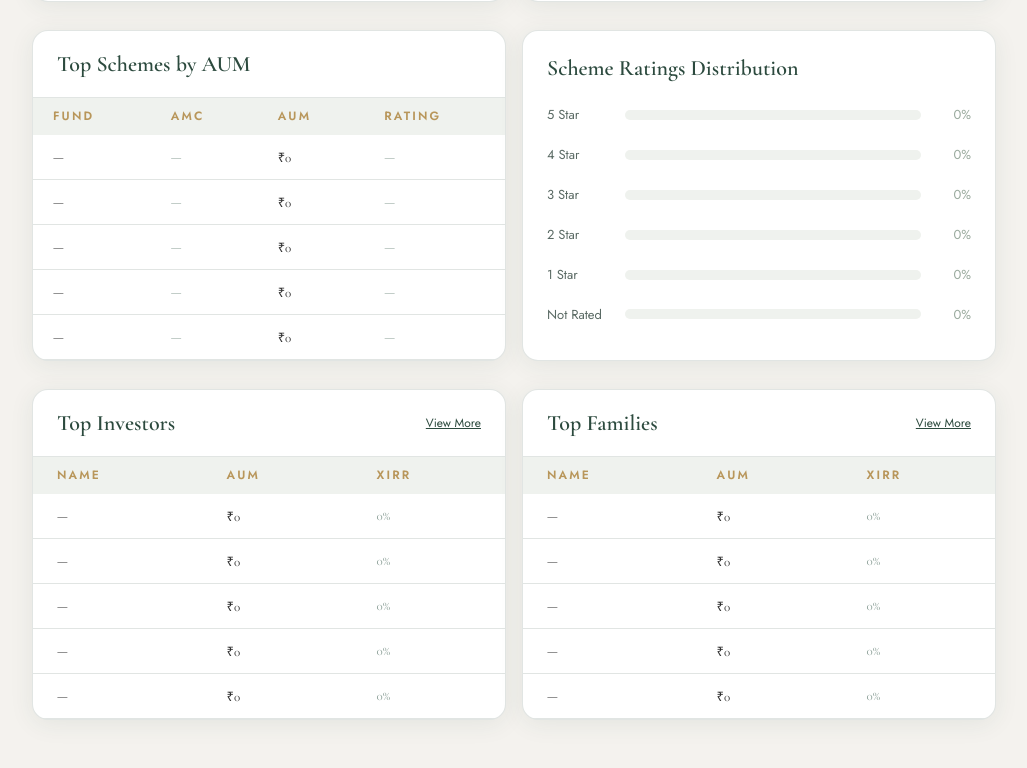
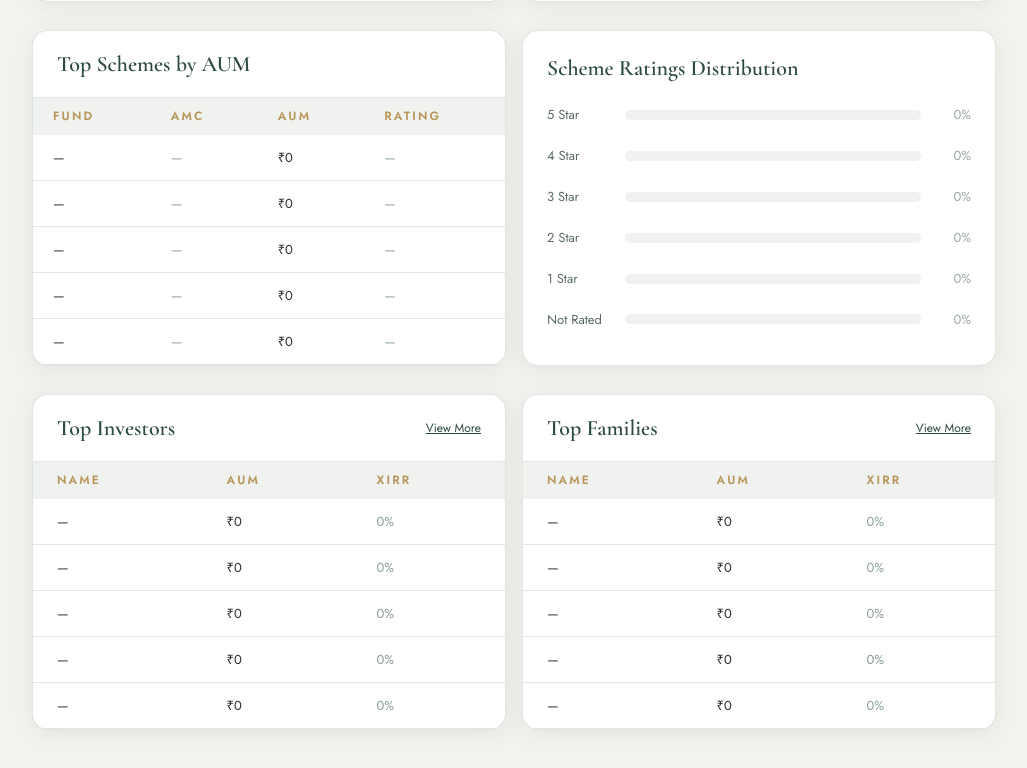
Before and after one commit to smit21haria/niom-frontend, a React (Vite) app: page /dashboard in a window 1280 px wide. Shown: the part 2323-3091 px from the top of the page, without its empty margins (236-1263 px from the left). Built offline with nearby package versions, Linux system fonts and the light colour scheme.

Commit message:
Revert "Add display font to table value cells across Dashboard, Partners, PartnerDetail"
This reverts commit bce31ed12d5314d298892069feace33f08ae5ca3.

```diff
--- a/src/pages/Dashboard.jsx
+++ b/src/pages/Dashboard.jsx
@@ -301,10 +301,10 @@ export default function Dashboard() {
                 <tr key={i} style={{ borderBottom: '1px solid var(--border)', cursor: 'pointer' }}
                   onMouseEnter={e => e.currentTarget.style.background = 'var(--sage)'}
                   onMouseLeave={e => e.currentTarget.style.background = ''}>
-                  <td style={{ padding: '13px 20px', fontSize: '13px', fontFamily: 'var(--display-font)', color: 'var(--charcoal)' }}>—</td>
-                  <td style={{ padding: '13px 20px', fontSize: '13px', fontFamily: 'var(--display-font)', color: '#8a9e96' }}>—</td>
-                  <td style={{ padding: '13px 20px', fontSize: '13px', fontFamily: 'var(--display-font)', color: 'var(--charcoal)' }}>₹0</td>
-                  <td style={{ padding: '13px 20px', fontSize: '13px', fontFamily: 'var(--display-font)', color: '#8a9e96' }}>—</td>
+                  <td style={{ padding: '13px 20px', fontSize: '13px', color: 'var(--charcoal)' }}>—</td>
+                  <td style={{ padding: '13px 20px', fontSize: '13px', color: '#8a9e96' }}>—</td>
+                  <td style={{ padding: '13px 20px', fontSize: '13px', color: 'var(--charcoal)' }}>₹0</td>
+                  <td style={{ padding: '13px 20px', fontSize: '13px', color: '#8a9e96' }}>—</td>
                 </tr>
               ))}
             </tbody>
@@ -368,9 +368,9 @@ export default function Dashboard() {
                   <tr key={i} style={{ borderBottom: '1px solid var(--border)', cursor: 'pointer' }}
                     onMouseEnter={e => e.currentTarget.style.background = 'var(--sage)'}
                     onMouseLeave={e => e.currentTarget.style.background = ''}>
-                    <td style={{ padding: '13px 24px', fontSize: '13px', fontFamily: 'var(--display-font)', color: 'var(--charcoal)' }}>—</td>
-                    <td style={{ padding: '13px 24px', fontSize: '13px', fontFamily: 'var(--display-font)', color: 'var(--charcoal)' }}>₹0</td>
-                    <td style={{ padding: '13px 24px', fontSize: '13px', fontFamily: 'var(--display-font)', color: '#8a9e96' }}>0%</td>
+                    <td style={{ padding: '13px 24px', fontSize: '13px', color: 'var(--charcoal)' }}>—</td>
+                    <td style={{ padding: '13px 24px', fontSize: '13px', color: 'var(--charcoal)' }}>₹0</td>
+                    <td style={{ padding: '13px 24px', fontSize: '13px', color: '#8a9e96' }}>0%</td>
                   </tr>
                 ))}
               </tbody>
--- a/src/pages/PartnerDetail.jsx
+++ b/src/pages/PartnerDetail.jsx
@@ -113,9 +113,8 @@ export default function PartnerDetail() {
         border: '1px solid var(--border)', boxShadow: 'var(--shadow)',
         overflow: 'hidden', marginBottom: '28px',
       }}>
-        <div style={{ padding: '20px 28px', borderBottom: '1px solid var(--border)', display: 'flex', alignItems: 'center', justifyContent: 'space-between' }}>
+        <div style={{ padding: '20px 28px', borderBottom: '1px solid var(--border)' }}>
           <span style={sectionHead}>Investors</span>
-          <a href="/investors" style={{ fontSize: '12px', color: 'var(--green)', textDecoration: 'underline', cursor: 'pointer' }}>View More</a>
         </div>
         <table style={{ width: '100%', borderCollapse: 'collapse' }}>
           <thead>
@@ -134,11 +133,11 @@ export default function PartnerDetail() {
                 style={{ borderBottom: '1px solid var(--border)', cursor: 'pointer' }}
                 onMouseEnter={e => e.currentTarget.style.background = 'var(--sage)'}
                 onMouseLeave={e => e.currentTarget.style.background = ''}>
-                <td style={{ padding: '14px 24px', fontSize: '13px', fontFamily: 'var(--display-font)', color: 'var(--charcoal)' }}>—</td>
-                <td style={{ padding: '14px 24px', fontSize: '13px', fontFamily: 'var(--display-font)', color: 'var(--charcoal)' }}>₹0</td>
-                <td style={{ padding: '14px 24px', fontSize: '13px', fontFamily: 'var(--display-font)', color: '#8a9e96' }}>0%</td>
-                <td style={{ padding: '14px 24px', fontSize: '13px', fontFamily: 'var(--display-font)', color: 'var(--charcoal)' }}>₹0</td>
-                <td style={{ padding: '14px 24px', fontSize: '13px', fontFamily: 'var(--display-font)', color: '#8a9e96' }}>—</td>
+                <td style={{ padding: '14px 24px', fontSize: '13px', color: 'var(--charcoal)' }}>—</td>
+                <td style={{ padding: '14px 24px', fontSize: '13px', color: 'var(--charcoal)' }}>₹0</td>
+                <td style={{ padding: '14px 24px', fontSize: '13px', color: '#8a9e96' }}>0%</td>
+                <td style={{ padding: '14px 24px', fontSize: '13px', color: 'var(--charcoal)' }}>₹0</td>
+                <td style={{ padding: '14px 24px', fontSize: '13px', color: '#8a9e96' }}>—</td>
               </tr>
             ))}
           </tbody>
--- a/src/pages/Partners.jsx
+++ b/src/pages/Partners.jsx
@@ -132,11 +132,11 @@ export default function Partners() {
                   }}>{p.status}</span>
                 </td>
                 <td style={{ padding: '16px 20px', fontSize: '14px', fontFamily: 'var(--display-font)', color: 'var(--charcoal)' }}>{p.aum}</td>
-                <td style={{ padding: '16px 20px', fontSize: '13px', fontFamily: 'var(--display-font)', color: p.aumChange.startsWith('+') ? '#2d8a55' : p.aumChange === '—' ? '#8a9e96' : '#c0392b' }}>{p.aumChange}</td>
-                <td style={{ padding: '16px 20px', fontSize: '13px', fontFamily: 'var(--display-font)', color: 'var(--charcoal)' }}>{p.investors}</td>
-                <td style={{ padding: '16px 20px', fontSize: '14px', fontFamily: 'var(--display-font)', color: 'var(--charcoal)' }}>{p.sip}<span style={{ color: '#8a9e96', fontSize: '12px' }}> · {p.sipCount} SIPs</span></td>
-                <td style={{ padding: '16px 20px', fontSize: '13px', fontFamily: 'var(--display-font)', color: 'var(--charcoal)' }}>{p.commission}</td>
-                <td style={{ padding: '16px 20px', fontSize: '13px', fontFamily: 'var(--display-font)', color: 'var(--charcoal)' }}>{p.leads}</td>
+                <td style={{ padding: '16px 20px', fontSize: '13px', color: p.aumChange.startsWith('+') ? '#2d8a55' : p.aumChange === '—' ? '#8a9e96' : '#c0392b' }}>{p.aumChange}</td>
+                <td style={{ padding: '16px 20px', fontSize: '13px', color: 'var(--charcoal)' }}>{p.investors}</td>
+                <td style={{ padding: '16px 20px', fontSize: '13px', color: 'var(--charcoal)' }}>{p.sip}<span style={{ color: '#8a9e96', fontSize: '12px' }}> · {p.sipCount} SIPs</span></td>
+                <td style={{ padding: '16px 20px', fontSize: '13px', color: 'var(--charcoal)' }}>{p.commission}</td>
+                <td style={{ padding: '16px 20px', fontSize: '13px', color: 'var(--charcoal)' }}>{p.leads}</td>
                 <td style={{ padding: '16px 20px', fontSize: '13px', color: '#8a9e96' }}>{p.lastTxn}</td>
               </tr>
             ))}
```
